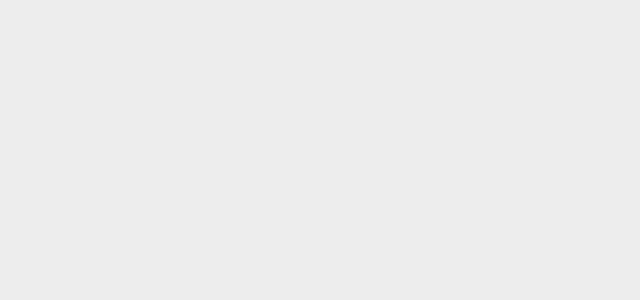
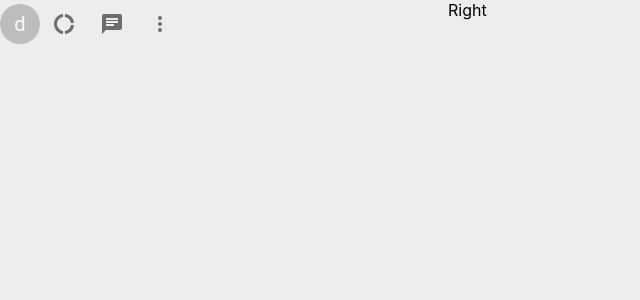
Before and after one commit to ravishukla86044/whatapp_frontend, a React (Create React App) app: page / in a window 1280 px wide. Shown: the top 300 px of the page, without its empty margins (0-640 px from the left). Built offline with nearby package versions, Linux system fonts and the light colour scheme.

Commit message:
added leftbox header

```diff
--- a/src/Components/LeftBox/LeftBox.jsx
+++ b/src/Components/LeftBox/LeftBox.jsx
@@ -1,10 +1,38 @@
 import styled from "styled-components";
+import ChatIcon from "@material-ui/icons/Chat";
+import DonutLargeIcon from "@material-ui/icons/DonutLarge";
+import { Avatar, IconButton } from "@material-ui/core";
+import MoreVertIcon from "@material-ui/icons/MoreVert";
 
 function LeftBox() {
-  return <Left></Left>;
+  return (
+    <Left>
+      <div className="leftBox_Header">
+        <div className="headerRight">
+          <Avatar>d</Avatar>
+          <IconButton>
+            <DonutLargeIcon />
+          </IconButton>
+          <IconButton>
+            <ChatIcon />
+          </IconButton>
+          <IconButton>
+            <MoreVertIcon />
+          </IconButton>
+        </div>
+      </div>
+    </Left>
+  );
 }
 
 const Left = styled.div`
   flex: 0.35;
+  display: flex;
+  flex-direction: column;
+
+  .headerRight {
+    display: flex;
+    align-items: center;
+  }
 `;
 export { LeftBox };
--- a/src/Components/RightBox/Rightbox.jsx
+++ b/src/Components/RightBox/Rightbox.jsx
@@ -1,7 +1,7 @@
 import styled from "styled-components";
 
 function RightBox() {
-  return <Right></Right>;
+  return <Right>Right</Right>;
 }
 
 const Right = styled.div`
```
